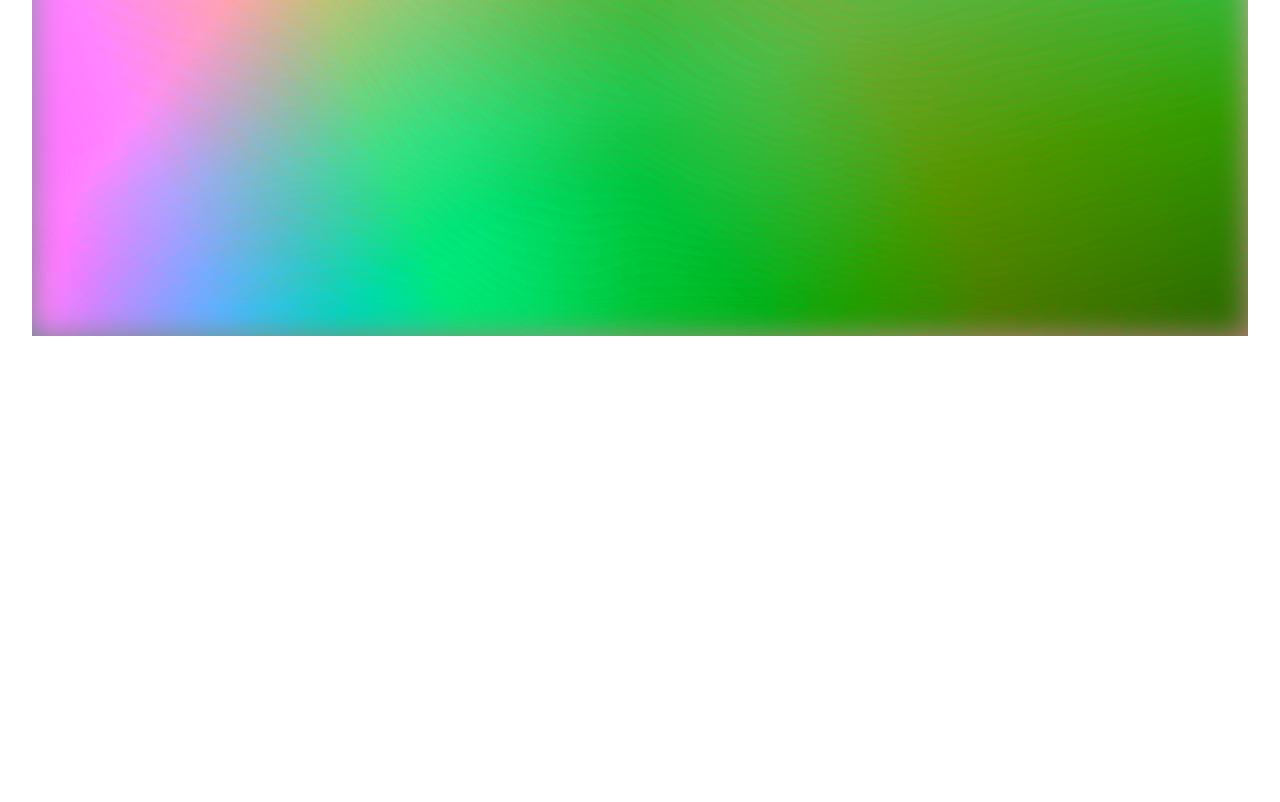
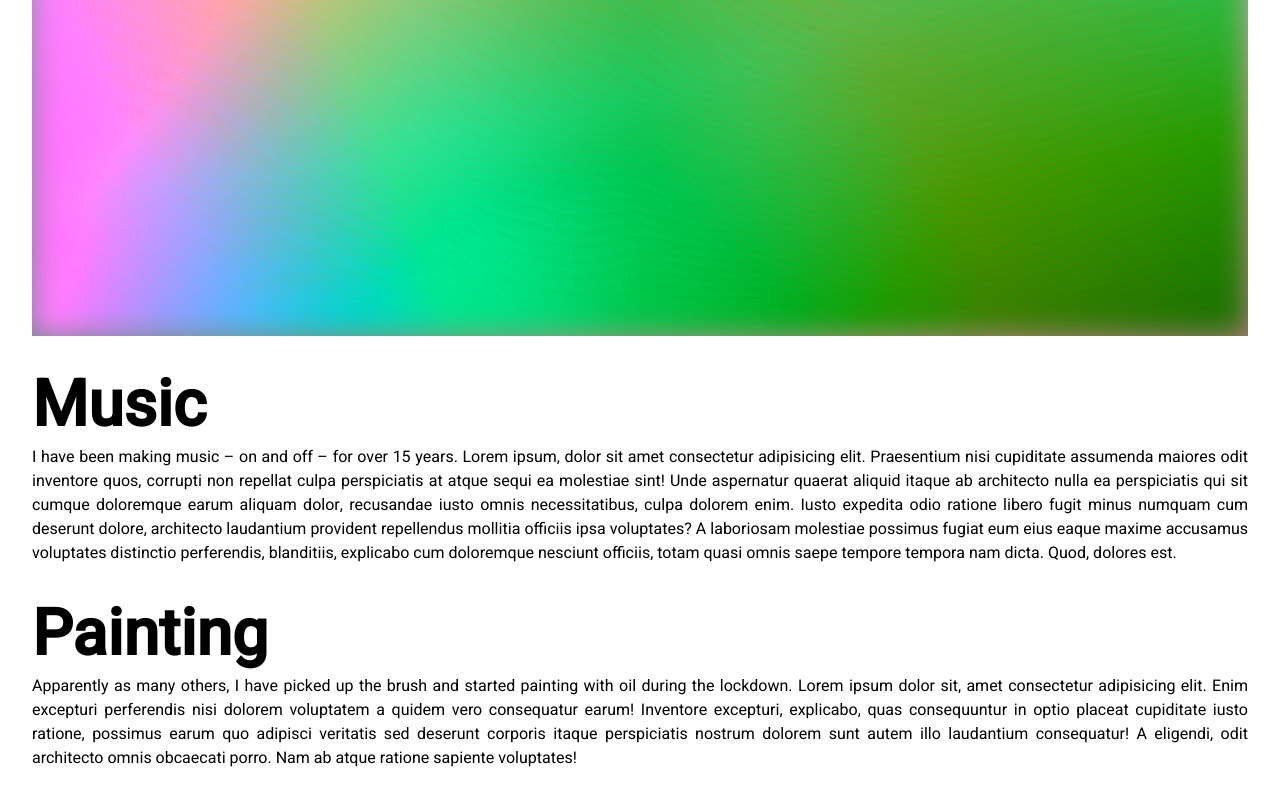
Before and after one commit to youngburi/homepage, a Next.js app: page / in a window 1280 px wide. Shown: the part 432-1234 px from the top of the page. Before the commit the page ends 800 px from the top, so only its background shows below. Built offline with nearby package versions, Linux system fonts and the light colour scheme; a web font is replaced by a local one.

Commit message:
added texts below

```diff
--- a/pages/index.tsx
+++ b/pages/index.tsx
@@ -1,4 +1,4 @@
-import { Box, Text } from "@chakra-ui/react";
+import { Box, Heading, Text } from "@chakra-ui/react";
 import React from "react";
 import { backgroundAnimation, gradientBackground } from "../utils/styles";
 
@@ -17,7 +17,7 @@ const IndexPage = () => {
           >
             <Text
               color="white"
-              transition="300ms ease"
+              transition="font-size 300ms ease"
               fontSize={["clamp(1rem, 3vw, 2rem)"]}
               textAlign="center"
             >
@@ -30,6 +30,49 @@ const IndexPage = () => {
           </Box>
         </Box>
       </Box>
+      <Box px={["2rem", "2rem"]} pb={["2rem", "2rem"]}>
+        <Heading
+          as="h1"
+          fontSize={["2rem", "3rem", "4rem"]}
+          transition="font-size 300ms ease"
+        >
+          Music
+        </Heading>
+        <Text textAlign="justify">
+          I have been making music – on and off – for over 15 years. Lorem
+          ipsum, dolor sit amet consectetur adipisicing elit. Praesentium nisi
+          cupiditate assumenda maiores odit inventore quos, corrupti non
+          repellat culpa perspiciatis at atque sequi ea molestiae sint! Unde
+          aspernatur quaerat aliquid itaque ab architecto nulla ea perspiciatis
+          qui sit cumque doloremque earum aliquam dolor, recusandae iusto omnis
+          necessitatibus, culpa dolorem enim. Iusto expedita odio ratione libero
+          fugit minus numquam cum deserunt dolore, architecto laudantium
+          provident repellendus mollitia officiis ipsa voluptates? A laboriosam
+          molestiae possimus fugiat eum eius eaque maxime accusamus voluptates
+          distinctio perferendis, blanditiis, explicabo cum doloremque nesciunt
+          officiis, totam quasi omnis saepe tempore tempora nam dicta. Quod,
+          dolores est.
+        </Text>
+        <Heading
+          as="h1"
+          fontSize={["2rem", "3rem", "4rem"]}
+          transition="font-size 300ms ease"
+          pt={["2rem", "2rem"]}
+        >
+          Painting
+        </Heading>
+        <Text textAlign="justify">
+          Apparently as many others, I have picked up the brush and started
+          painting with oil during the lockdown. Lorem ipsum dolor sit, amet
+          consectetur adipisicing elit. Enim excepturi perferendis nisi dolorem
+          voluptatem a quidem vero consequatur earum! Inventore excepturi,
+          explicabo, quas consequuntur in optio placeat cupiditate iusto
+          ratione, possimus earum quo adipisci veritatis sed deserunt corporis
+          itaque perspiciatis nostrum dolorem sunt autem illo laudantium
+          consequatur! A eligendi, odit architecto omnis obcaecati porro. Nam ab
+          atque ratione sapiente voluptates!
+        </Text>
+      </Box>
     </Box>
   );
 };
```
